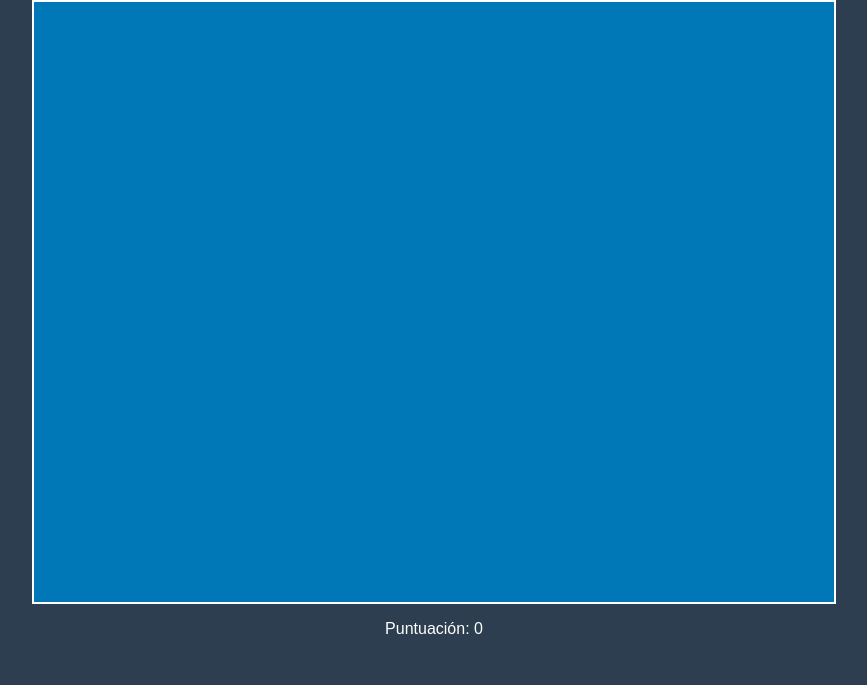
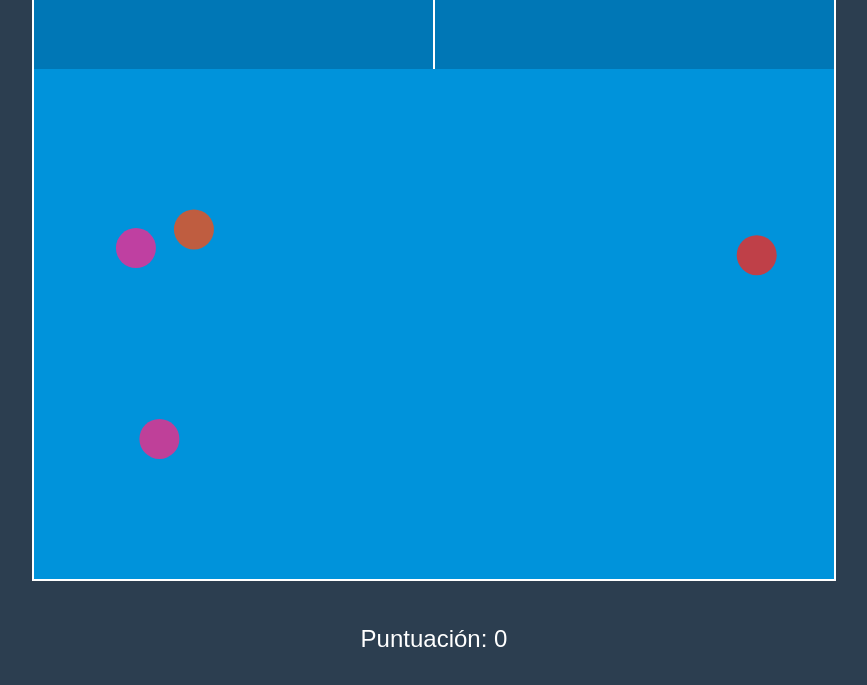
Before and after one commit to MARSFOREVER472/Fishing_game, a plain HTML site: page Archivos Ejecutables/index.html in a window 1280 px wide. Shown: the part 113-798 px from the top of the page, without its empty margins (206-1073 px from the left). Drawn offline with Linux system fonts and the light colour scheme.

Commit message:
Mejorar la versión para poder pescar de mejor manera...

```diff
--- a/Archivos Ejecutables/game.js
+++ b/Archivos Ejecutables/game.js
@@ -75,3 +75,73 @@ canvas.addEventListener('mouseup', function()
 {
     mouse.hooking = false;
 });
+
+// --- GAME LOOP ---
+
+function animate()
+{
+    // CLEAR CANVAS...
+
+    context.clearRect(0, 0, canvas.width, canvas.height);
+
+    // DRAW WATER LINE...
+
+    context.fillStyle = 'rgba(0, 176, 255, 0.5)';
+    context.fillRect(0, canvas.height * 0.15, canvas.width, canvas.height);
+
+    // SPAWN NEW FISH PERIODICALLY...
+
+    if (gameFrame % 100 === 0 && fishes.length < 10)
+    {
+        fishes.push(new Fish());
+    }
+
+    // UPDATE AND DRAW FISH...
+
+    for (let i = 0; i < fishes.length; i++)
+    {
+        fishes[i].update();
+        fishes[i].draw();
+    }
+
+    // DRAW FISHING HOOK...
+
+    context.strokeStyle = 'white';
+    context.lineWidth = 2;
+    context.beginPath();
+    context.moveTo(mouse.x, 0); // LINE STARTS AT TOP...
+    context.lineTo(mouse.x, mouse.hooking ? mouse.y : canvas.height * 0.15); // LINE ENDS AT MOUSE OR WATER LINE...
+    context.stroke();
+
+    context.fillStyle = 'gray';
+    context.beginPath();
+    context.arc(mouse.x, mouse.y, 10, 0, Math.PI * 2);
+    context.fill();
+
+    // CHECK FOR COLLISIONS AND REMOVE FISH...
+
+    if (mouse.hooking)
+    {
+        for (let i = 0; i < fishes.length; i++)
+        {
+            const dx = fishes[i].x - mouse.x;
+            const dy = fishes[i].y - mouse.y;
+            const distance = Math.sqrt(dx * dx + dy * dy);
+
+            if (distance < fishes[i].radius + 10) // 10 IS HOOK RADIUS...
+            {
+                score++;
+                scoreDisplay.textContent = score;
+                fishes.splice(i, 1); // REMOVE FISH FROM ARRAY...
+                i--; // ADJUST LOOP COUNTER...
+            }
+        }
+    }
+
+    gameFrame++;
+    requestAnimationFrame(animate);
+}
+
+// START THE GAME LOOP...
+
+animate();
--- a/Archivos Ejecutables/style.css
+++ b/Archivos Ejecutables/style.css
@@ -18,3 +18,9 @@ canvas
     border: 2px solid white;
     background-color: #0077b6;
 }
+
+.info-panel
+{
+    margin-top: 20px;
+    font-size: 1.5em;
+}
```
